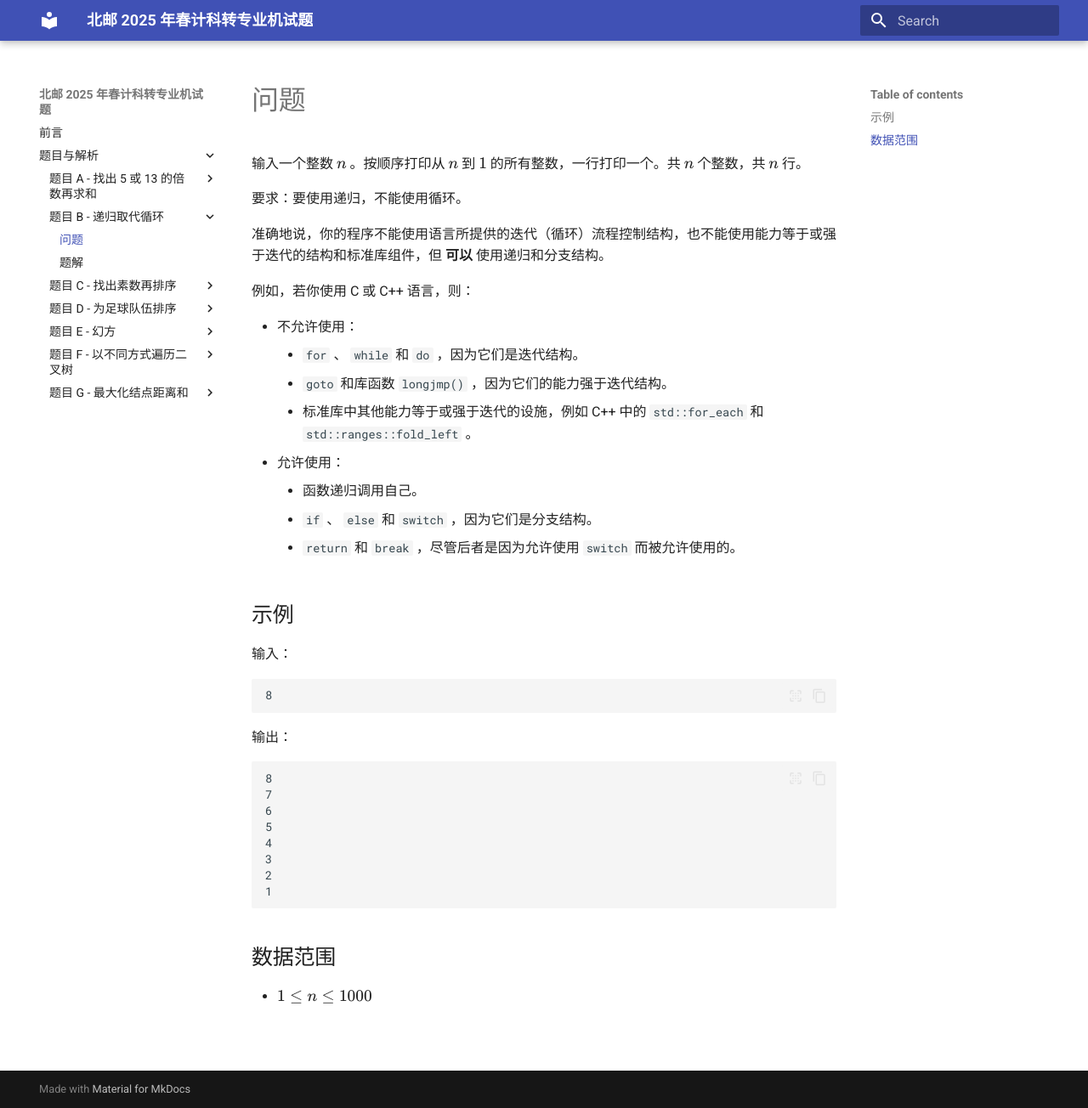
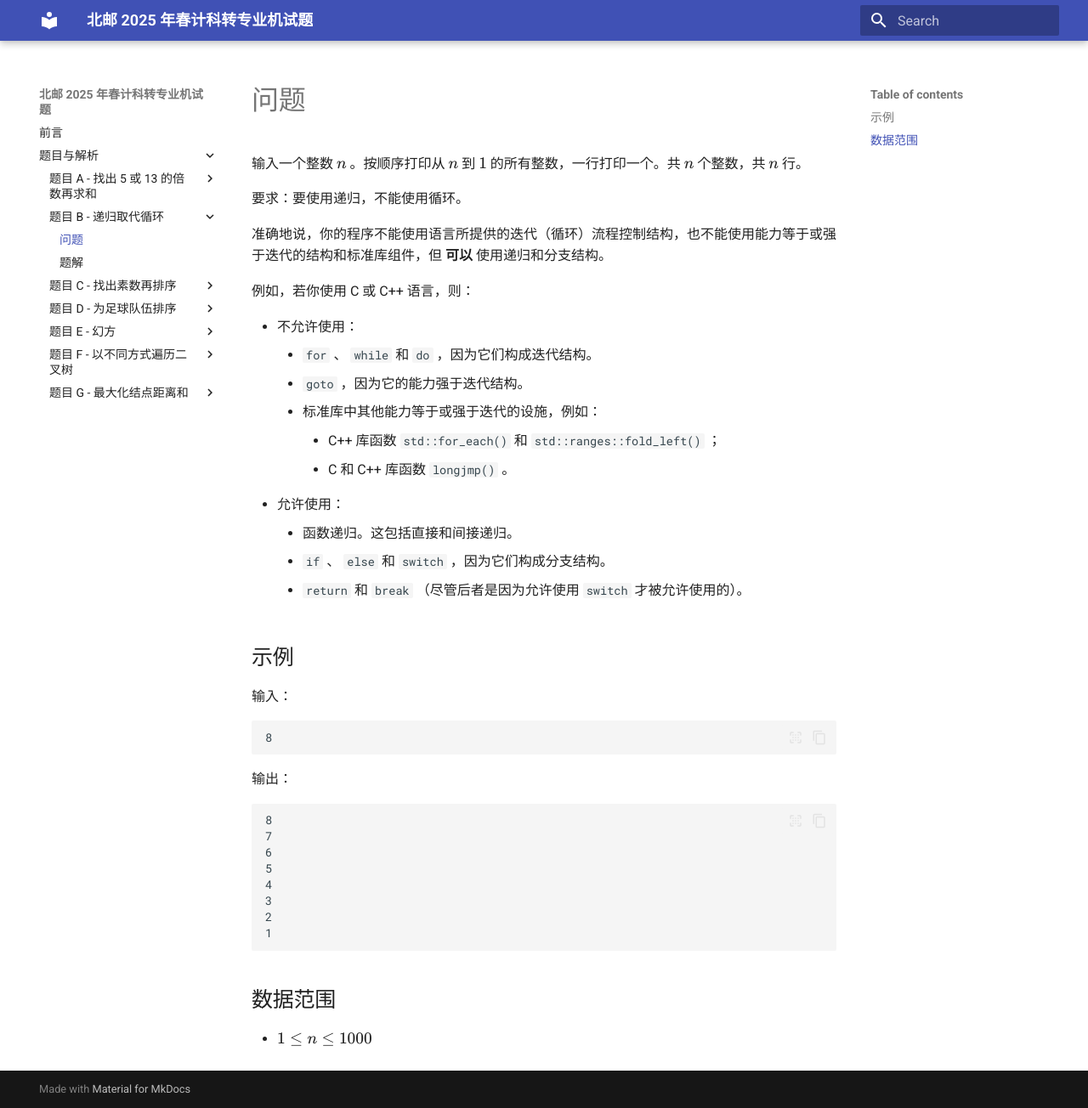
Before and after one commit to LS-Hower/bupt-major-switching-programming-questions, an MkDocs documentation site: the page built from docs/problem-b/question.md, in a window 1280 px wide and 1304 px high. Shown: the whole window at 85% size. Built offline with MkDocs 1.6.1 and Material for MkDocs 9.7.7, drawn with Linux system fonts in a browser that asks for light colours.

Commit message:
Continue strengthening correctness

```diff
--- a/docs/problem-b/question.md
+++ b/docs/problem-b/question.md
@@ -7,13 +7,15 @@
 例如，若你使用 C 或 C++ 语言，则：
 
 - 不允许使用：
-    - `for` 、 `while` 和 `do` ，因为它们是迭代结构。
-    - `goto` 和库函数 `longjmp()` ，因为它们的能力强于迭代结构。
-    - 标准库中其他能力等于或强于迭代的设施，例如 C++ 中的 `std::for_each` 和 `std::ranges::fold_left` 。
+    - `for` 、 `while` 和 `do` ，因为它们构成迭代结构。
+    - `goto` ，因为它的能力强于迭代结构。
+    - 标准库中其他能力等于或强于迭代的设施，例如：
+        - C++ 库函数 `std::for_each()` 和 `std::ranges::fold_left()` ；
+        - C 和 C++ 库函数 `longjmp()` 。
 - 允许使用：
-    - 函数递归调用自己。
-    - `if` 、 `else` 和 `switch` ，因为它们是分支结构。
-    - `return` 和 `break` ，尽管后者是因为允许使用 `switch` 而被允许使用的。
+    - 函数递归。这包括直接和间接递归。
+    - `if` 、 `else` 和 `switch` ，因为它们构成分支结构。
+    - `return` 和 `break` （尽管后者是因为允许使用 `switch` 才被允许使用的）。
 
 ## 示例
 
```
